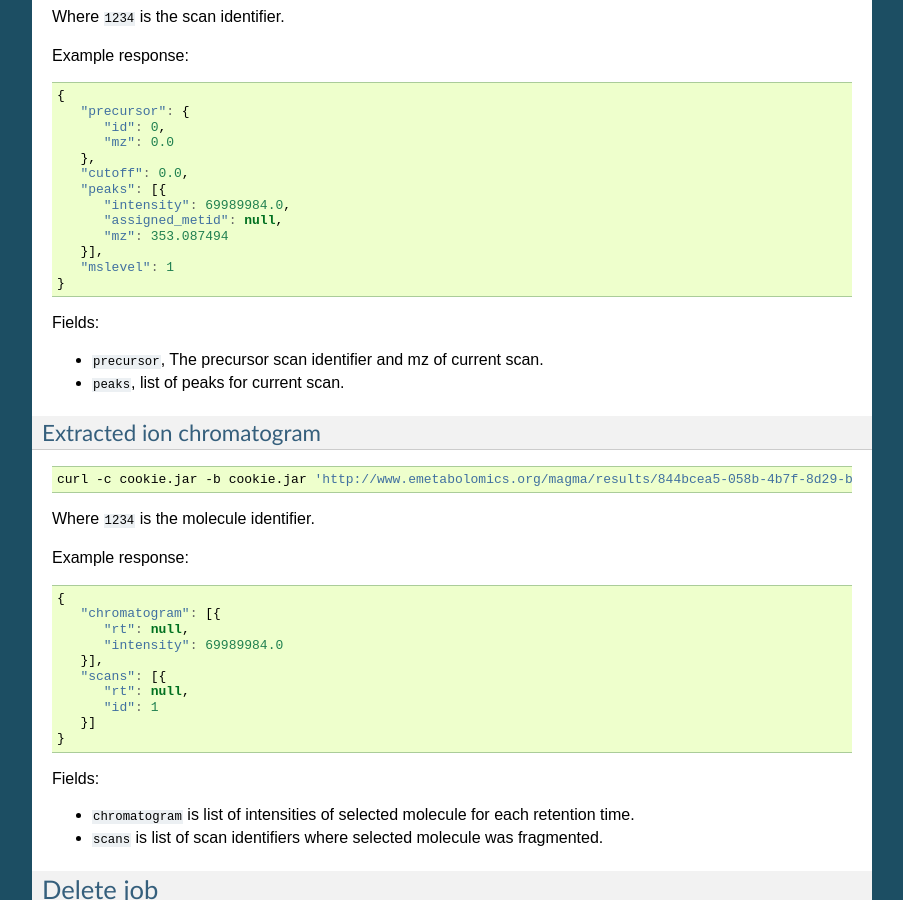
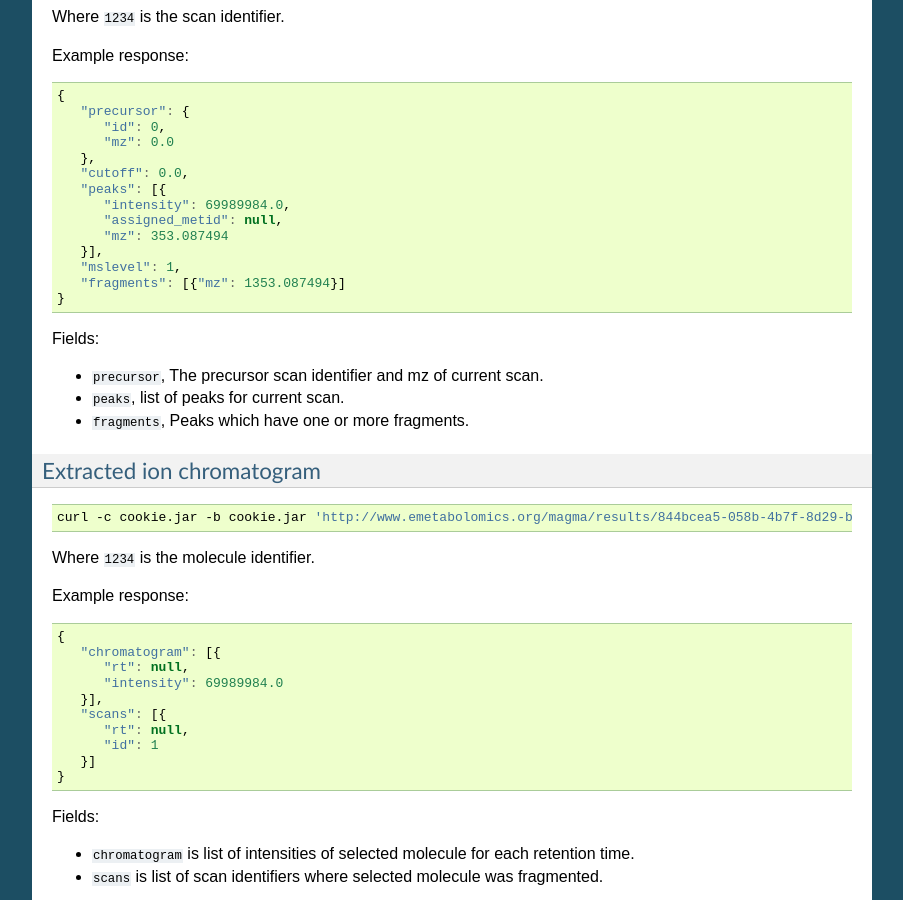
Before and after one commit to NLeSC/MAGMa, a Sphinx documentation site: the page built from web/docs/ws_consumer.rst, in a window 1280 px wide and 900 px high, scrolled down 4633 px. Shown: the whole window, without its empty margins (198-1101 px from the left). Built offline with Sphinx 7.4.7, drawn with Linux system fonts in a browser that asks for light colours.

Commit message:
Requesting level 1  ms spectra should also include the peaks which have fragments.
Refs #212

```diff
--- a/web/docs/ws_consumer.rst
+++ b/web/docs/ws_consumer.rst
@@ -278,13 +278,15 @@ Example response:
          "assigned_metid": null,
          "mz": 353.087494
       }],
-      "mslevel": 1
+      "mslevel": 1,
+      "fragments": [{"mz": 1353.087494}]
    }
 
 Fields:
 
 - ``precursor``, The precursor scan identifier and mz of current scan.
 - ``peaks``, list of peaks for current scan.
+- ``fragments``, Peaks which have one or more fragments.
 
 Extracted ion chromatogram
 --------------------------
```
Also changed, not shown: 1 other file.
